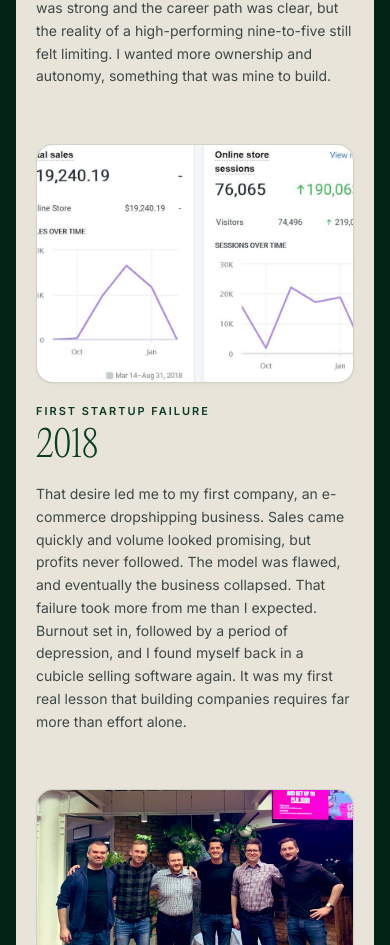
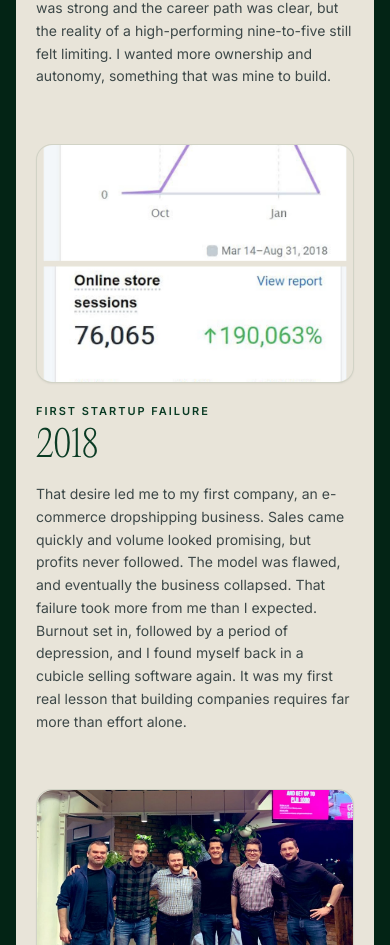
Before and after one commit to thenikvassev/nikvassev-site, a Next.js app: page /about in a window 390 px wide. Shown: the part 4072-5017 px from the top of the page. Built offline with nearby package versions, Linux system fonts and the light colour scheme; what @nitrosend/sdk would draw is missing.

Commit message:
About 2018: use stacked Shopify crop on mobile too

```diff
--- a/src/app/about/page.tsx
+++ b/src/app/about/page.tsx
@@ -39,7 +39,6 @@ const timeline = [
     title: "First Startup Failure",
     body: "That desire led me to my first company, an e-commerce dropshipping business. Sales came quickly and volume looked promising, but profits never followed. The model was flawed, and eventually the business collapsed. That failure took more from me than I expected. Burnout set in, followed by a period of depression, and I found myself back in a cubicle selling software again. It was my first real lesson that building companies requires far more than effort alone.",
     image: "/photos/timeline-2018-shopify-v2.jpg",
-    imageMobile: "/photos/timeline-2018-shopify-mobile.jpg",
     imageAlt:
       "Shopify overview dashboard showing Tip Top Gizmos sales from late 2018.",
   },
```
